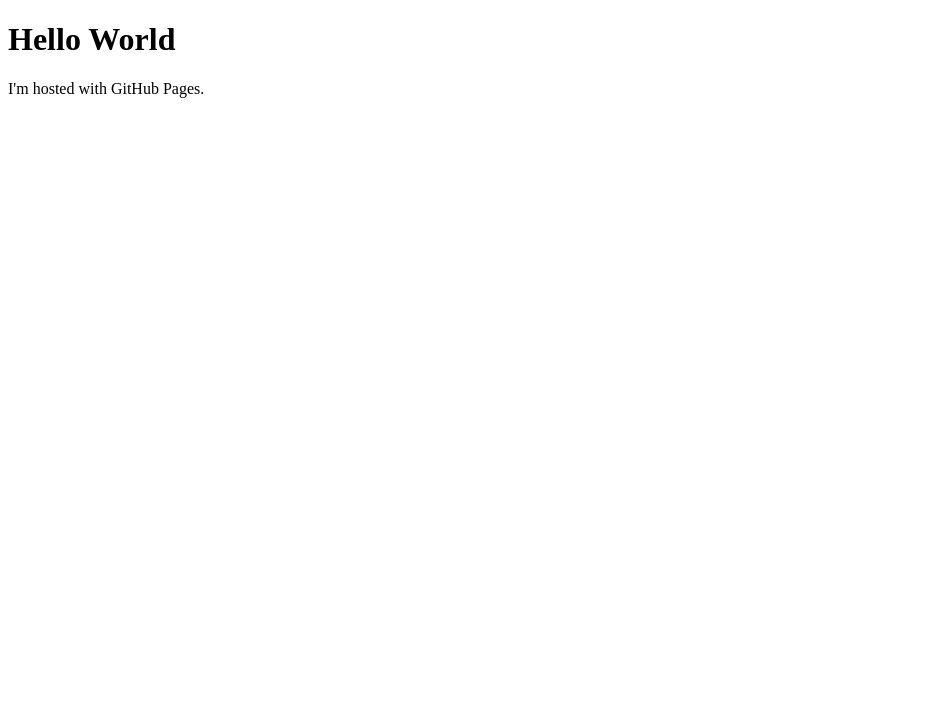
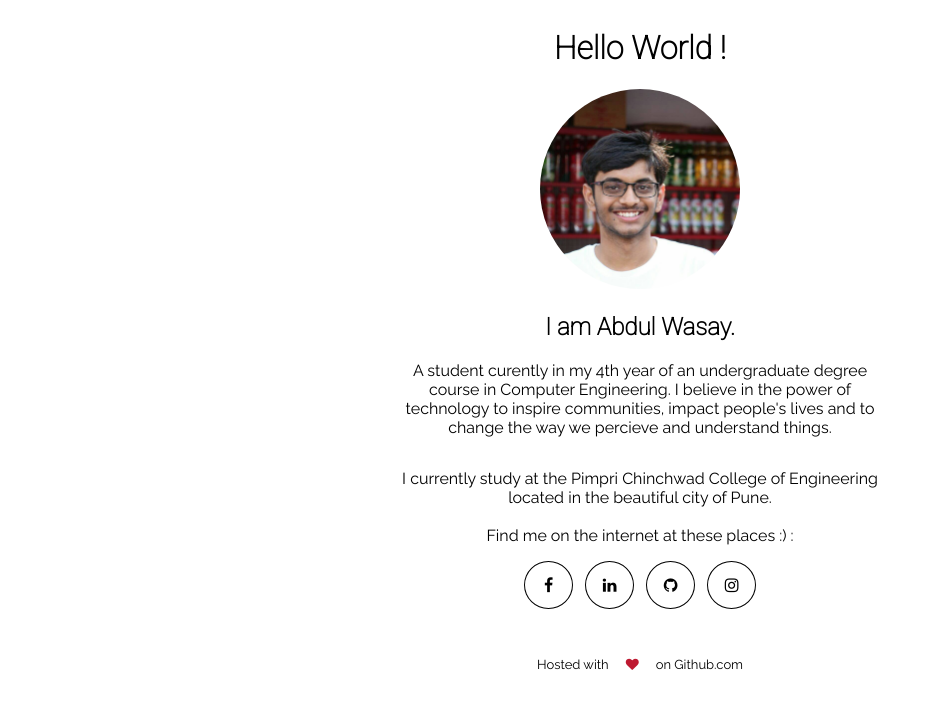
Before and after one commit to KnightTuring/KnightTuring.github.io, a plain HTML site: page index.html in a window 1280 px wide. Shown: the whole page, without its empty margins (0-932 px from the left). Drawn offline with Linux system fonts and the light colour scheme.

Commit message:
Major UI improvements

```diff
--- a/index.html
+++ b/index.html
@@ -1,7 +1,54 @@
 <!DOCTYPE html>
 <html>
-<body>
-<h1>Hello World</h1>
-<p>I'm hosted with GitHub Pages.</p>
-</body>
+	<head>
+		<!--Link to stylesheet.css-->
+		<link rel="stylesheet" type="text/css" href="stylesheet.css" media="screen" />
+
+
+		<link href="https://fonts.googleapis.com/css?family=Raleway|Roboto:100" rel="stylesheet">
+
+			<!--
+				For social media icons			-->
+		<link rel="stylesheet" href="https://cdnjs.cloudflare.com/ajax/libs/font-awesome/4.7.0/css/font-awesome.min.css">
+	</head>
+	<body>
+			<div class="container3" style="text-align:center">
+					<h1>Hello World !</h1>
+					<img class="img-circle" src="me.jpg" height="200" width="200">
+					<h2>I am Abdul Wasay.</h2>
+					<p>
+						A student curently in my 4th year of an undergraduate degree course in Computer Engineering. I believe in the power of technology to inspire communities, impact people's lives and to change the way we percieve and understand things.
+					</p>
+
+			</div>
+			<p style="text-align:center">
+			I currently study at the Pimpri Chinchwad College of Engineering located in the beautiful city of Pune. <br/><br/>
+			Find me on the internet at these places :) :</p>
+			<div style="text-align:center">
+				<a href="https://www.facebook.com/knighturing" class="fa fa-facebook" target="__blank"></a>
+				&nbsp;
+				<a href="https://www.linkedin.com/in/abdul-wasay-4915a3110/" class="fa fa-linkedin" target="__blank"></a>
+				&nbsp;
+				<a href="www.github.com/KnightTuring" class="fa fa-github" target="__blank"></a>
+				&nbsp;
+				<a href="https://www.instagram.com/knight_turing/" class="fa fa-instagram" target="__blank"></a>
+
+
+			</div>
+
+
+	</body>
+
+
+	&nbsp;
+	&nbsp;
+	&nbsp;
+	<footer>
+
+  			<p style="text-align:center">
+  			<font size="2">
+  				Hosted with<i class="fa fa-heart" aria-hidden="true" style="color:#be1931"></i>on Github.com
+  			</font>
+  			</p>
+	</footer>
 </html>
--- /dev/null
+++ b/stylesheet.css
@@ -0,0 +1,77 @@
+body
+{
+	background: #FFFFFF
+
+}
+.img-circle {
+    border-radius: 50%;
+}
+
+h1{
+	font-family: 'Roboto', sans-serif;
+	color: #000000
+}
+h2{
+	font-family: 'Roboto', sans-serif;
+	color: #000000
+}
+p{
+	padding-right: 30%;
+	padding-left: 30%;
+    font-family: 'Raleway', Light;
+}
+
+.container3 {
+    min-height: 10em;
+    display: table-cell;
+    vertical-align: middle }
+
+
+.fa-heart {
+
+}
+
+.fa {
+    padding: 15px;
+    font-size: 60px;
+    width: 17px;
+    text-align: center;
+    text-decoration: none;
+    border-radius: 50%;
+
+}
+
+/* Add a hover effect if you want */
+.fa:hover {
+    opacity: 0.7;
+}
+
+/* Set a specific color for each brand */
+
+/* Facebook */
+.fa-facebook {
+    background: #FFFFFF;
+    color: black;
+    border: 1px solid #000000;
+}
+.fa-linkedin {
+    background: #FFFFFF;
+    color: black;
+    background: #FFFFFF;
+    border: 1px solid #000000;
+    border: 1px solid #000000;
+}
+.fa-instagram {
+    background: #FFFFFF;
+    color: black;
+    background: #FFFFFF;
+    border: 1px solid #000000;
+    border: 1px solid #000000;
+}
+.fa-github {
+    background: #FFFFFF;
+    color: black;
+    background: #FFFFFF;
+    border: 1px solid #000000;
+    border: 1px solid #000000;
+}
```
Also changed, not shown: background.jpg (added), me.jpg (added).
